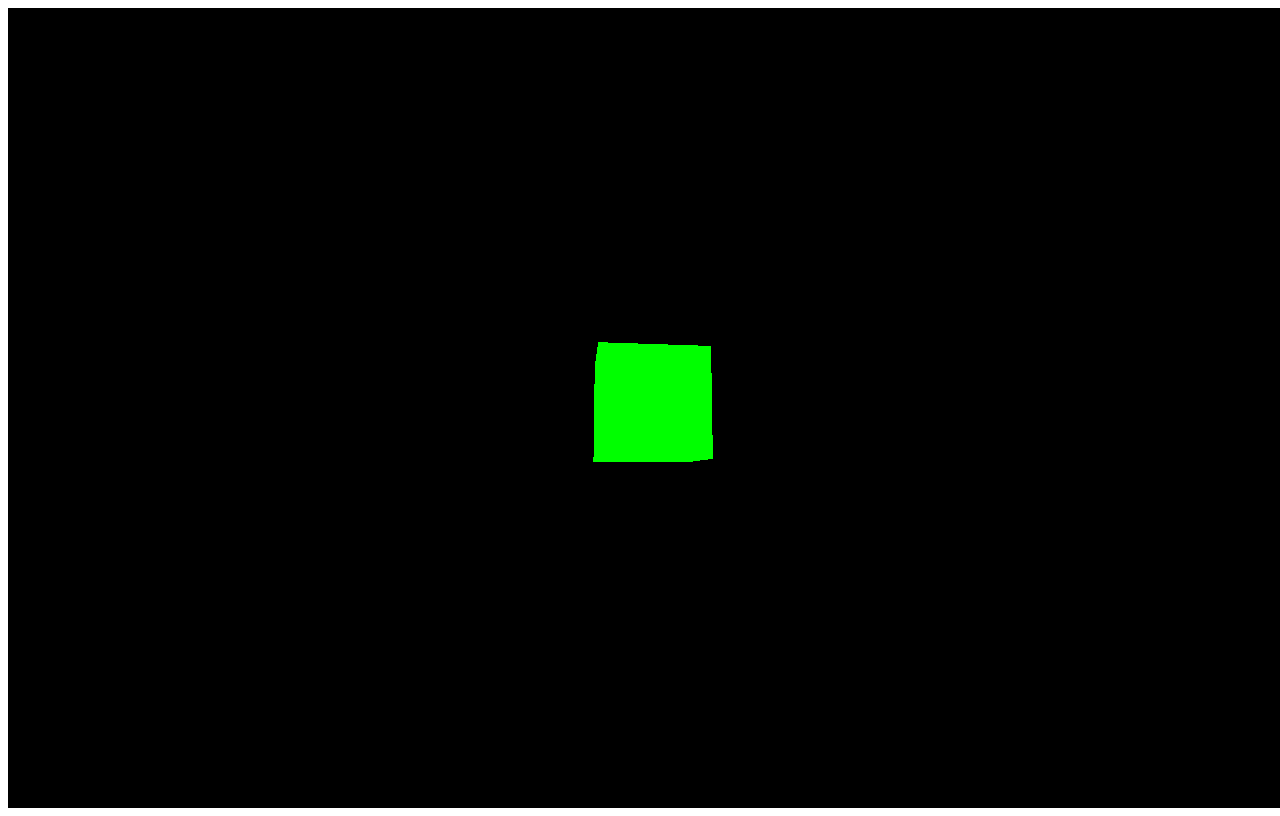
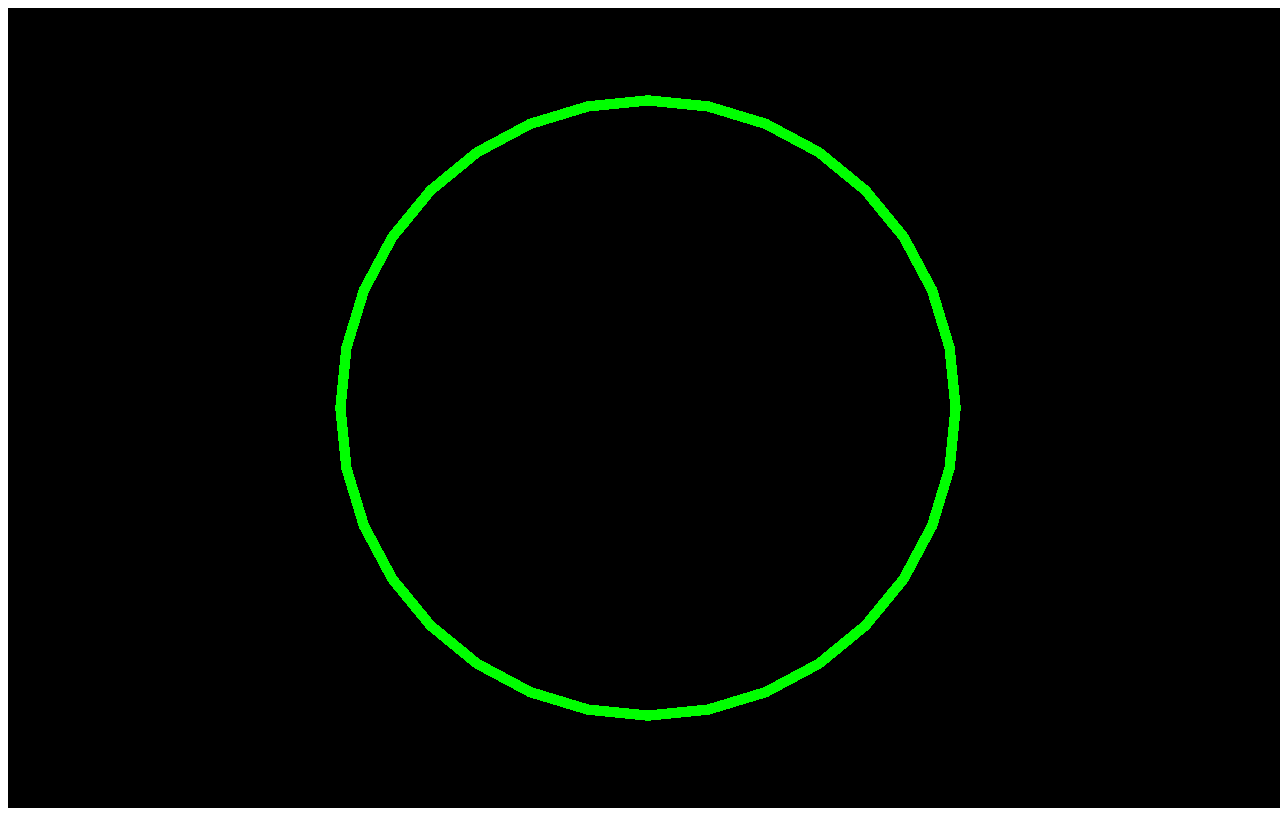
Before and after one commit to nilspap/3dtest, a plain HTML site: page index.html in a window 1280 px wide. Drawn offline with nearby package versions, Linux system fonts and the light colour scheme.

Commit message:
Update index.html

```diff
--- a/index.html
+++ b/index.html
@@ -22,22 +22,34 @@
         renderer.setSize(window.innerWidth, window.innerHeight);
         document.body.appendChild(renderer.domElement);
 
-        const geometry = new THREE.BoxGeometry(1, 1, 1);
+        const geometry = new THREE.RingGeometry(2.9, 3, 32);
         const material = new THREE.MeshBasicMaterial({ color: 0x00ff00 });
         const cube = new THREE.Mesh(geometry, material);
         scene.add(cube);
 
         camera.position.z = 5;
-
+        let down = false;
         function animate() {
 
             requestAnimationFrame(animate);
+            if (down) {
+                cube.rotation.x += 0.01;
+            }
 
-            cube.rotation.x += 0.01;
-            cube.rotation.y += 0.01;
+            // cube.rotation.y += 0.01;
 
             renderer.render(scene, camera);
 
+        }
+        document.onkeydown = function (ev) {
+            if (ev.key == "ArrowDown" || ev.key == "s") {
+                down = true;
+            }
+        }
+        document.onkeyup = function (ev) {
+            if (ev.key == "ArrowDown" || ev.key == "s") {
+                down = false;
+            }
         }
 
         animate();
```
